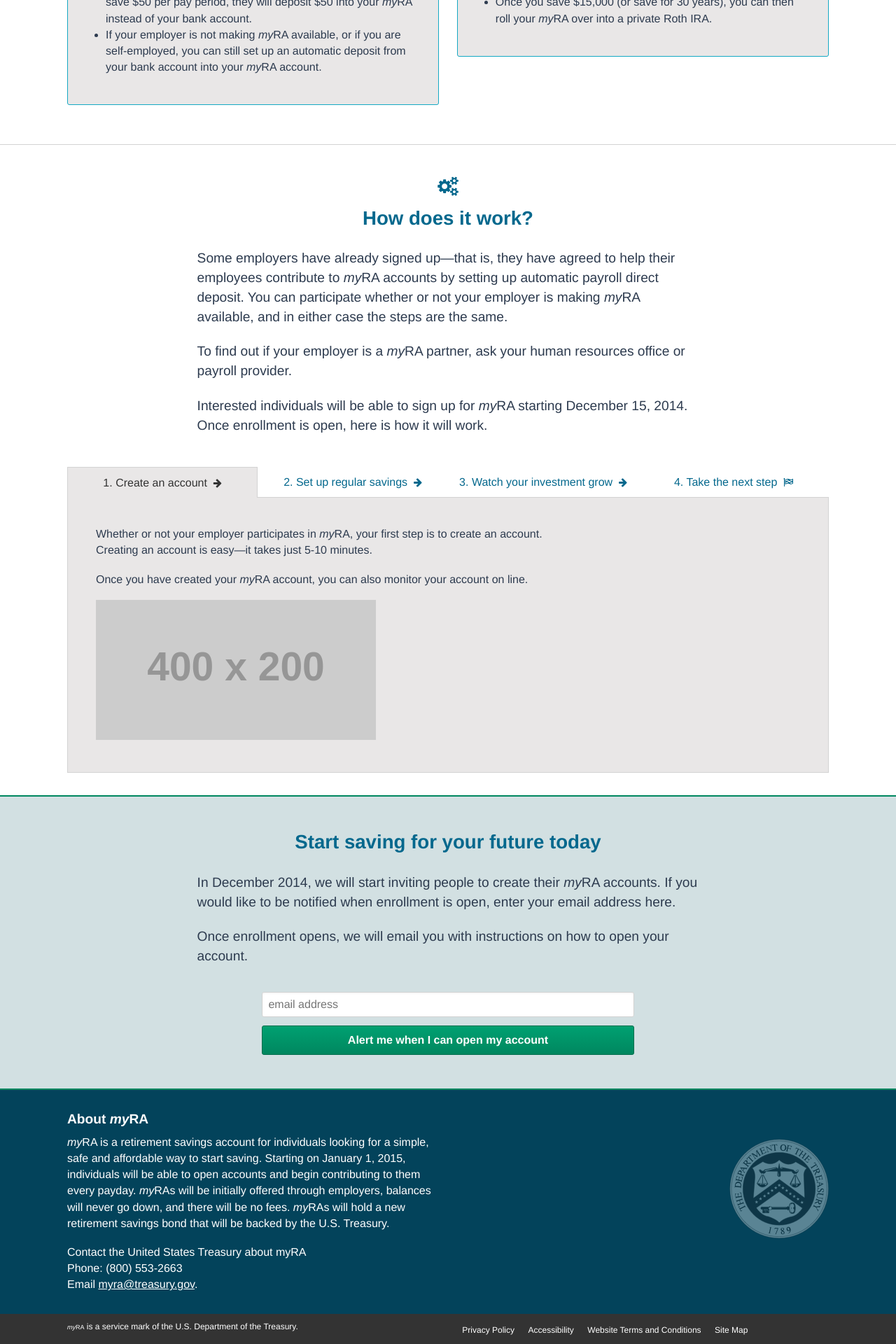
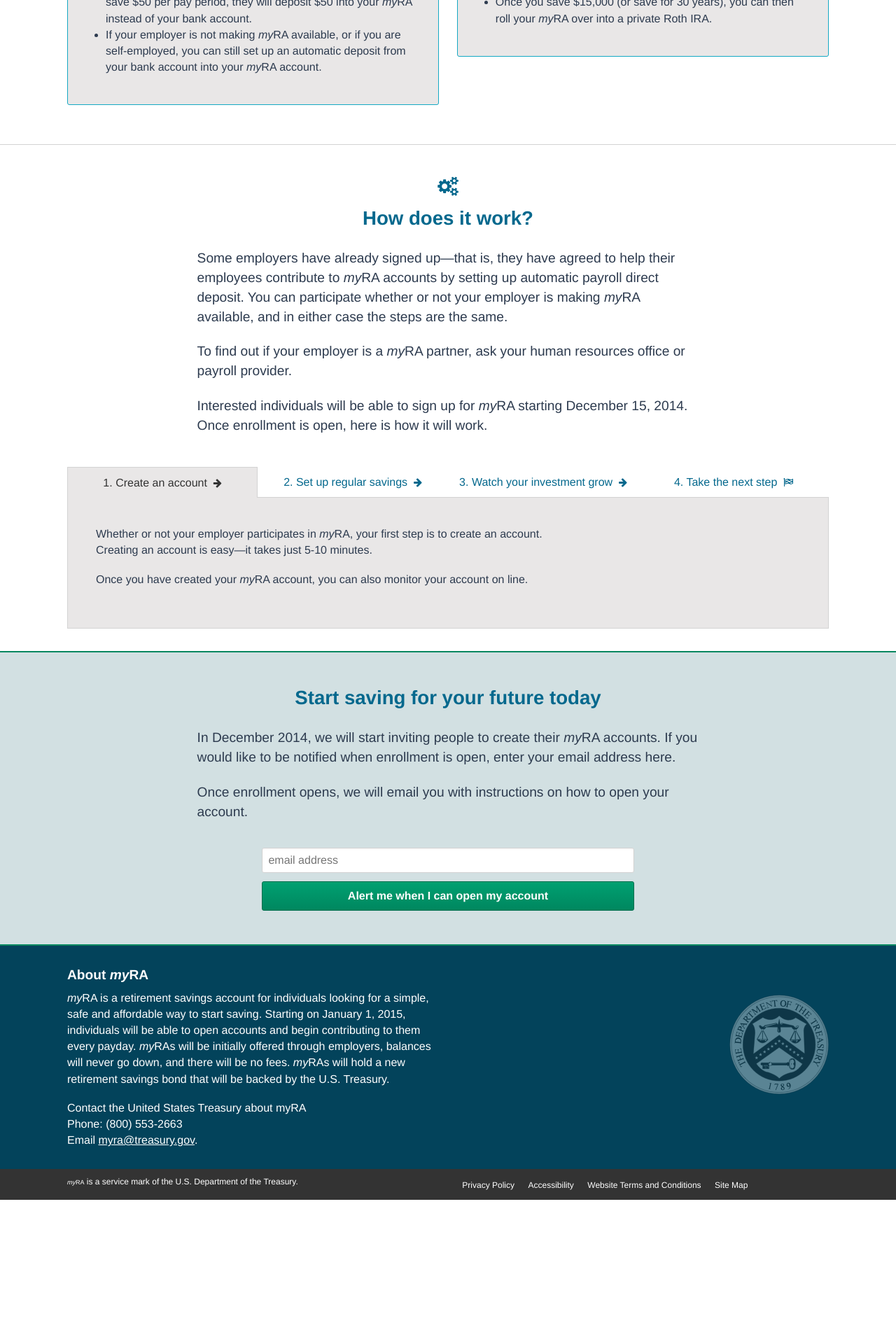
Before and after one commit to 18F/myra, a Jekyll site: the page built from individuals/v2.html, in a window 1280 px wide. Shown: the part 1308-3228 px from the top of the page at 70% size. Built offline with Jekyll 4.4.1, drawn with Linux system fonts in a browser that asks for light colours; nearby versions of some CDN libraries; after the commit the page ends 3022 px from its top, so only the background shows below that.

Commit message:
Removing placeholder images from steps

```diff
--- a/_includes/individual-steps.html
+++ b/_includes/individual-steps.html
@@ -20,7 +20,6 @@
           <p>Once you have created your <span class="myra">myRA</span>  account, you can also monitor your account on line.</p>
         </div>
         <div class="step-image">
-          <img src="http://placehold.it/400x200">
         </div>
       </div>
       <div class="step" id="step-2">
@@ -32,7 +31,6 @@
           <p>If your employer is not making <span class="myra">myRA</span> available, or if you’re self-employed, you can simply tell your bank to deposit a set amount of money on a regular ongoing basis from your account into your <span class="myra">myRA</span>. Instructions for setting up bank account deposits »</p>
         </div>
         <div class="step-image">
-          <img src="http://placehold.it/400x200">
         </div>
       </div>
       <div  class="step" id="step-3">
@@ -42,7 +40,6 @@
           <p>You will be able to login to your <span class="myra">myRA</span> account to check your balance and manage account settings just like you can at your bank.  It’s your money and you’re in control. You can change your contribution as often as your employer will allow, and you can even withdraw your principal (the money you put in, not the interest you earn) whenever you want.</p>
         </div>
         <div class="step-image">
-          <img src="http://placehold.it/400x200">
         </div>
       </div>
       <div  class="step" id="step-4">
@@ -51,7 +48,6 @@
           <p>You can keep saving money in your <span class="myra">myRA</span> for 30 years or until you’ve saved $15,000. Once you reach that milestone, you will move the money into a private Roth IRA and manage it from there.</p>
         </div>
         <div class="step-image">
-          <img src="http://placehold.it/400x200">
         </div>
       </div>
     </div> <!-- .tab-body -->
```
